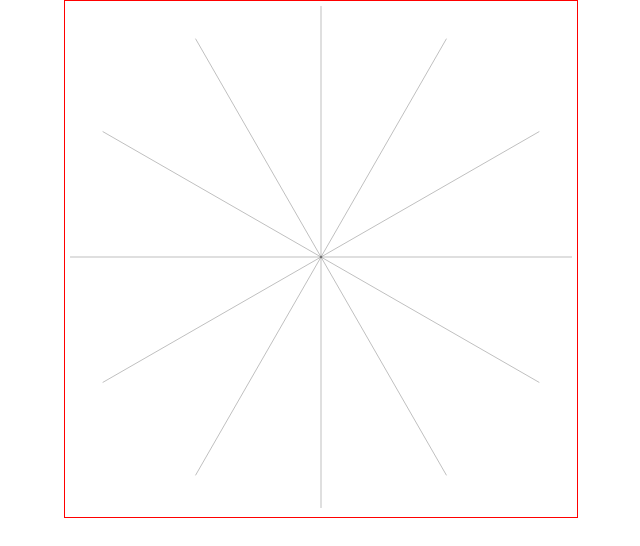
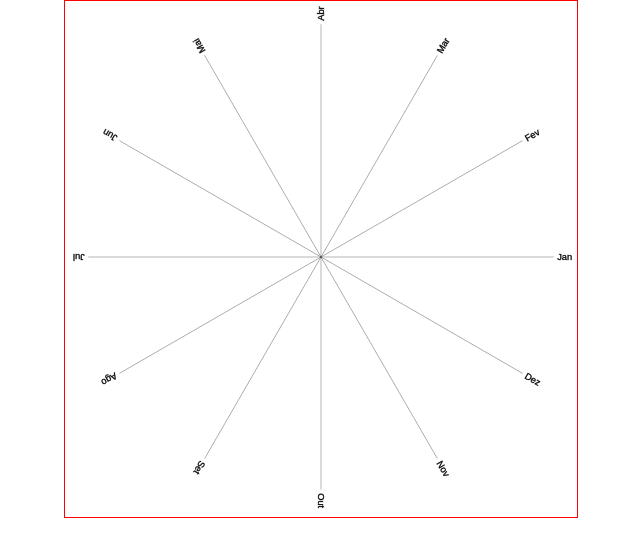
Before and after one commit to jeffersonrpn/d3-yearly-wheel, a plain HTML site: page index.html in a window 1280 px wide. Shown: the whole page, without its empty margins (319-959 px from the left). Drawn offline with nearby package versions, Linux system fonts and the light colour scheme.

Commit message:
Add labels

```diff
--- a/index.html
+++ b/index.html
@@ -7,6 +7,7 @@
     body {
       margin: 0;
       padding: 0;
+      font-family: sans-serif;
     }
     .container {
       width: 40%;
--- a/scripts.js
+++ b/scripts.js
@@ -1,24 +1,18 @@
 (function() {
   var
     margin = {
-      top: 10,
-      left: 10,
-      right: 10,
-      bottom: 10
+      top: 40,
+      left: 40,
+      right: 40,
+      bottom: 40
     },
-    width = 1000,
-    height = 1000,
+    width = 800,
+    height = 800,
     center = {
       x: width/2,
       y: height/2
     },
     r = center.x;
-  function cosX(x) {
-    return Math.round( (Math.cos(x * (Math.PI / 180)))*100) / 100;
-  }
-  function sinX(x) {
-    return Math.round( (Math.sin(x * (Math.PI / 180)))*100) / 100;
-  }
   var svg = d3.select(".chart").append("svg")
     .attr("version", "1.1")
     .attr("viewBox", "0 0 "+(width + margin.left + margin.right)+" "+(height + margin.top + margin.bottom))
@@ -40,14 +34,19 @@
     {month: "Nov", angle: 300},
     {month: "Dez", angle: 330}];
 
-  g.selectAll("line")
-    .data(angles).enter()
-    .append("line")
-      .attr("x1", 0)
-      .attr("y1", 0)
-      .attr("x2", function(d) { return cosX(d.angle) * r })
-      .attr("y2", function(d) { return sinX(d.angle) * r })
-      .attr("class", "axis angle")
-      .attr("id", function(d) { return d.month });
+    var ga = g.append("g").attr("class", "axis a")
+      .selectAll("g")
+        .data(angles)
+      .enter().append("g")
+        .attr("transform", function(d) { return "rotate(" + -d.angle + ")"; });
+    ga.append("line")
+      .attr("x2", r);
+
+    ga.append("text")
+      .attr("x", r + 6)
+      .attr("dy", ".35em")
+      .style("text-anchor", function(d) { return d < 270 && d > 90 ? "end" : null; })
+      .attr("transform", function(d) { return d < 270 && d > 90 ? "rotate(180 " + (r+6) + ",0)" : null; })
+      .text(function(d) { return d.month; });
 
 })();
```
